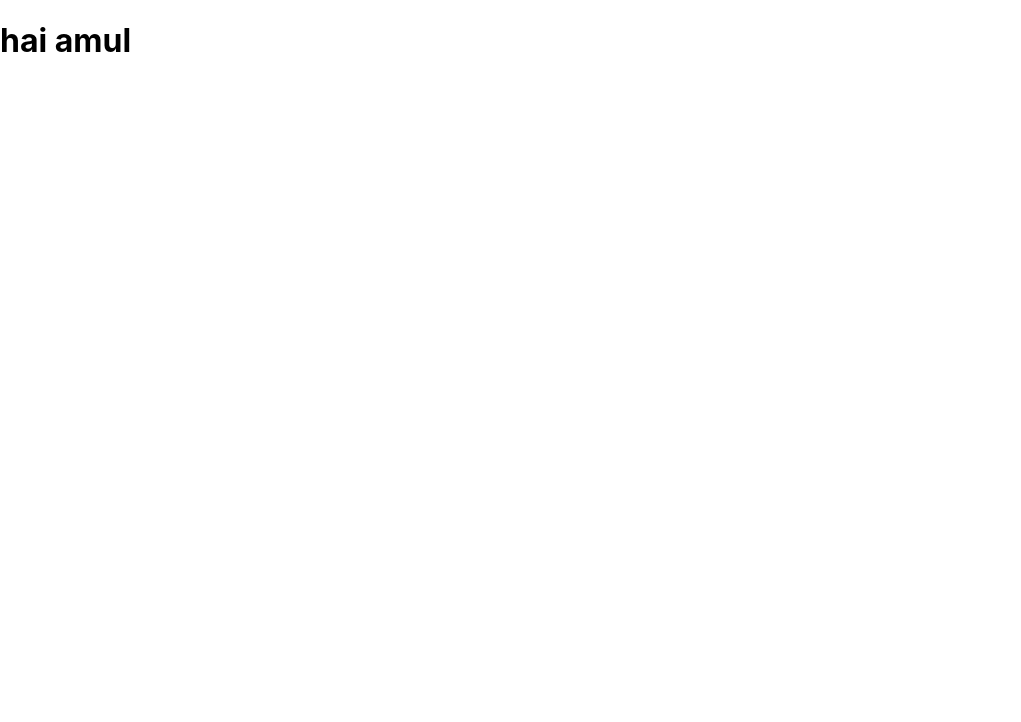
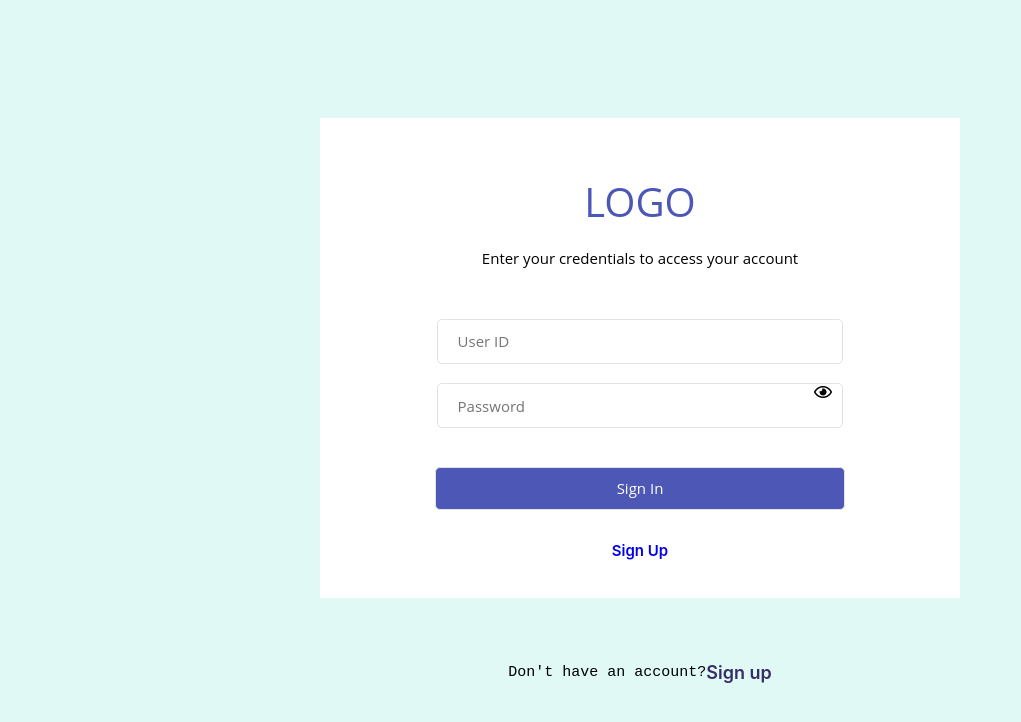
Before and after one commit to irfanopc/Real-Estate-Frontend, a React (Create React App) app in the folder realestatefrontend/: page / in a window 1280 px wide. Shown: the top 722 px of the page, without its empty margins (0-1021 px from the left). Built offline with nearby package versions, Linux system fonts and the light colour scheme.

Commit message:
created sign up and signin

```diff
--- a/realestatefrontend/package.json
+++ b/realestatefrontend/package.json
@@ -8,6 +8,7 @@
     "@testing-library/user-event": "^13.5.0",
     "react": "^18.2.0",
     "react-dom": "^18.2.0",
+    "react-router-dom": "^6.6.1",
     "react-scripts": "5.0.1",
     "web-vitals": "^2.1.4"
   },
--- a/realestatefrontend/public/index.html
+++ b/realestatefrontend/public/index.html
@@ -9,6 +9,8 @@
       name="description"
       content="Web site created using create-react-app"
     />
+
+    <link rel="stylesheet" href="https://cdnjs.cloudflare.com/ajax/libs/font-awesome/5.13.0/css/all.min.css">
     <link rel="apple-touch-icon" href="%PUBLIC_URL%/logo192.png" />
     <!--
       manifest.json provides metadata used when your web app is installed on a
--- a/realestatefrontend/src/App.js
+++ b/realestatefrontend/src/App.js
@@ -1,12 +1,16 @@
+import "./App.css";
 
-import './App.css';
-
+import Signup from "./signUp/Signup";
+import { BrowserRouter, Routes, Route } from "react-router-dom";
+import Signin from "./signUp/Signin";
 function App() {
   return (
-    <div className="App">
-      <h1>hai amul</h1>
-
-    </div>
+    <BrowserRouter>
+      <Routes>
+        <Route path="/" element={<Signin />} />
+        <Route path="/Signup" element={<Signup />} />
+      </Routes>
+    </BrowserRouter>
   );
 }
 
--- a/realestatefrontend/src/index.css
+++ b/realestatefrontend/src/index.css
@@ -5,6 +5,7 @@
     sans-serif;
   -webkit-font-smoothing: antialiased;
   -moz-osx-font-smoothing: grayscale;
+  background: #bed4cb;;
 }
 
 code {
--- /dev/null
+++ b/realestatefrontend/src/signUp/Signin.jsx
@@ -0,0 +1,37 @@
+import React, { useState } from 'react'
+import "./Signup.css"
+function Signin() {
+    const [passwordShown, setPasswordShown] = useState(false);
+
+    const togglePasswordVisiblity = () => {
+        setPasswordShown(passwordShown ? false : true);
+    };
+    return (
+        <>
+            <div className="login-main" >
+                <div className="login-box">
+                    <div className="login-logo">LOGO</div>
+                    <div className="login-para">Enter your credentials to access your account</div>
+                    <form className='login-form'>
+                        <input className='login-input' type="email" placeholder="User ID" name="email" required />
+
+                        <input className='login-input' type={passwordShown ? "text" : "password"} placeholder="Password" name="password" required />
+                        <i onClick={togglePasswordVisiblity} class="far fa-eye" id="togglePassword"></i>
+
+                        <button className='login-btn' type="submit">Sign In</button>
+                    </form>
+                    <div id='login-a'><a id="anchor" href="/Signup">Sign Up</a></div>
+                </div>
+                <div className='addition'>
+                    <pre>Don't have an account?</pre>
+                    <a href='/Signup'>Sign up</a>
+                </div>
+                <div>
+
+        </div>
+            </div>
+        </>
+    )
+}
+
+export default Signin
--- /dev/null
+++ b/realestatefrontend/src/signUp/Signup.css
@@ -0,0 +1,118 @@
+*{
+    margin: 0%;
+    padding: 0%;
+}
+.login-main{
+    width: 100%;
+    height: 100vh;
+    display: flex;
+    flex-direction: column;
+    justify-content:center ;
+    align-items: center;
+    background-color: #E1F9F4;
+}
+i {
+    position: absolute;
+    top: 48%;
+    right: 35%;
+
+  }
+  i:hover {
+    color: #00fcb6;
+    cursor: pointer;
+  }
+.login-box{
+    width: 50%;
+    height: 60vh;
+    display: flex;
+    flex-direction: column;
+    justify-content:center ;
+    align-items: center;
+    background-color: #FFFFFF;
+}
+.login-logo{
+    color: #4C57B6;
+    font-size: 40px;
+    font-family: Open Sans;
+    font-weight: 400;
+    letter-spacing: 0.25 px;
+    margin-top: 3%;
+}
+.login-para{
+    color: #000000;
+    font-family: Open Sans;
+    font-size: 15px;
+    font-weight: 400;
+    letter-spacing: 0.25 px;
+    margin-top: 3%;
+}
+.login-form{
+    width: 100%;
+    height: 45%;
+    display: flex;
+    flex-direction: column;
+    justify-content:center ;
+    align-items: center;
+    margin-top: 6%;
+}
+.login-input{
+    width: 60%;
+    height: 20%;
+    border: 1px solid #E2E2E2;
+    color: #000000;
+    font-size: 15px;
+    font-weight: 400;
+    font-family: Open Sans;
+    letter-spacing: 0.25 px;
+    border-radius: 5px;
+    padding-left: 3%;
+    margin-bottom: 3%;
+}
+.login-btn{
+    width: 64%;
+    height: 20%;
+    border: 1px solid #E2E2E2;
+    color: #FFFFFF;
+    font-size: 15px;
+    font-weight: 400;
+    font-family: Open Sans;
+    letter-spacing: 0.25 px;
+    border-radius: 5px;
+    margin-top: 3%;
+    background-color: #4C57B6;
+}
+#login-a{
+    margin-top: 3%;
+    font-weight: 600;
+    font-size: 15px;
+    letter-spacing: 0.25 px;
+    font-size: Open Sans;
+    text-decoration: none;
+}
+#anchor{
+    text-decoration: none;
+}
+.addition{
+    display: flex;
+    justify-content: center;
+    align-items: center;
+    margin-top: 5%;
+}
+.addition>pre{
+    font-weight: 400;
+    font-size: 15px;
+    letter-spacing: 0.25 px;
+    font-size: Open Sans;
+    color: #000000;
+    text-align: center;
+}
+.addition>a{
+    font-weight: 600;
+    font-size: 18px;
+    letter-spacing: 0.25 px;
+    font-size: Open Sans;
+    color: #352D66;
+    text-align: center;
+    text-decoration: none;
+
+}
--- /dev/null
+++ b/realestatefrontend/src/signUp/Signup.jsx
@@ -0,0 +1,34 @@
+import React from 'react'
+import "./Signup.css"
+function Signup() {
+    return (
+
+        <>
+        <div className="login-main" >
+            <div className="login-box">
+                <div className="login-logo">LOGO</div>
+                <div className="login-para">Create New Account</div>
+                <form className='login-form'>
+                    <input className='login-input' type="email" placeholder="Mail ID" name="email" required/>
+                    <input className='login-input'  type="password" placeholder="Password" name="password" required/>
+                    <input className='login-input'  type="password" placeholder="Confirm Password" name="cpassword" required/>
+                    <button className='login-btn' type="submit" >Sign up</button>
+                </form>
+            </div>
+            <div className='addition'>
+            <a href='/'>Sign in</a>
+            </div>
+        </div>
+        </>
+
+    )
+}
+
+
+
+
+
+
+
+
+export default Signup
```
Also changed, not shown: realestatefrontend/src/App.css (line endings or trailing spaces), 1 other file (tests, documents, lock files or other folders).
